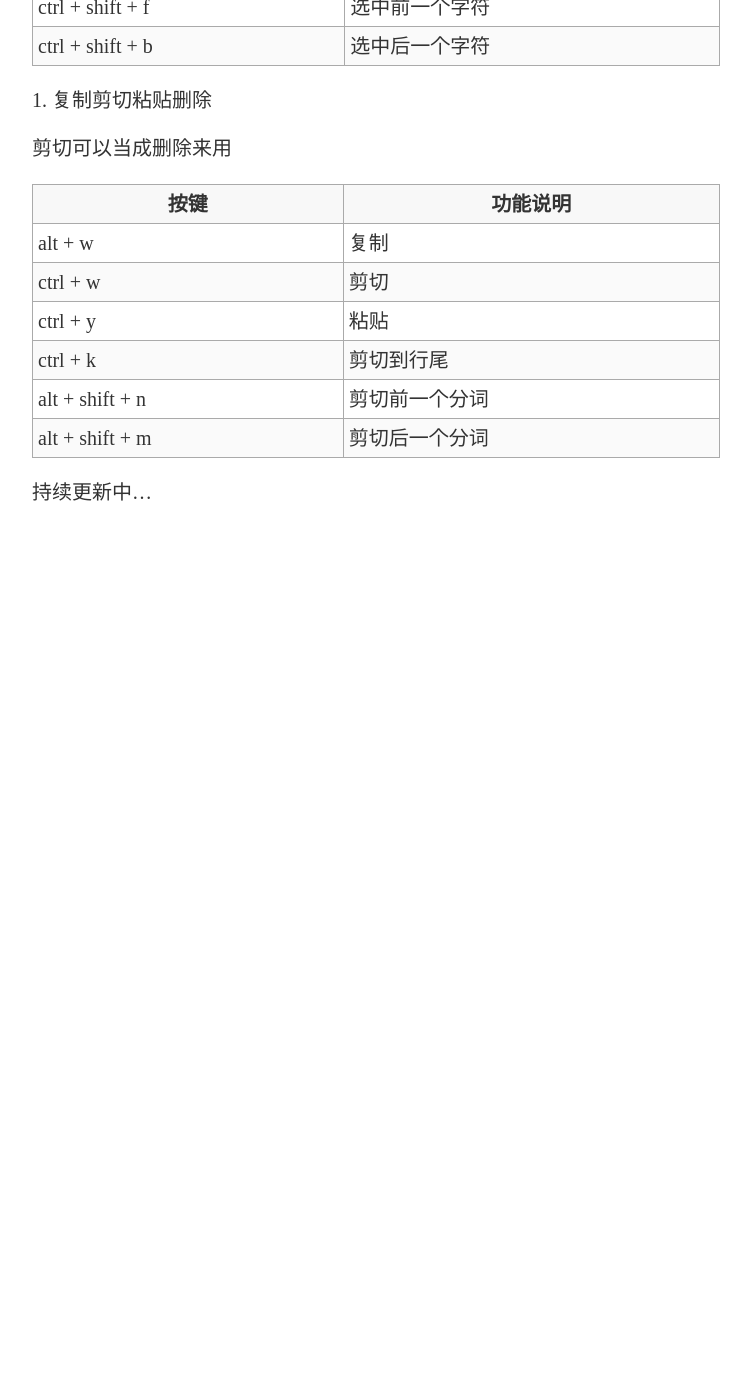
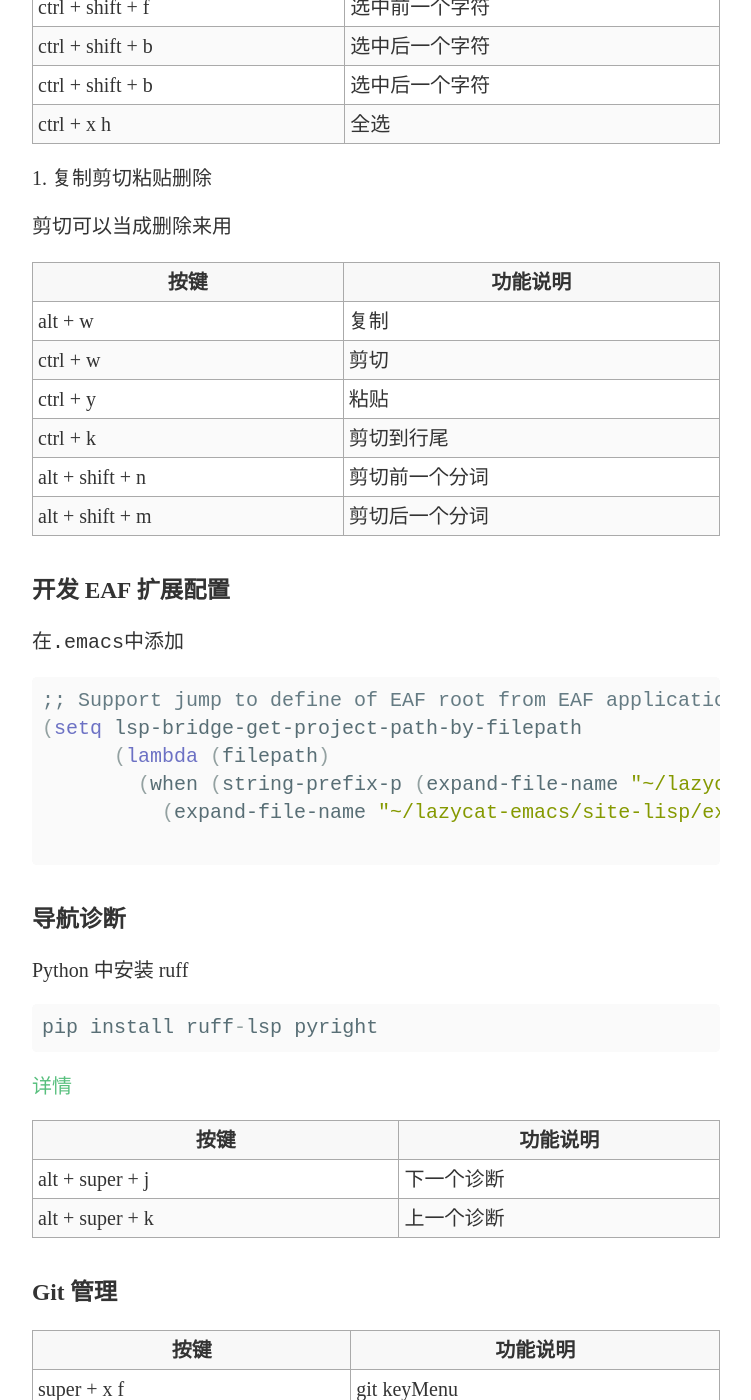
Before and after one commit to smallevilbeast/smallevilbeast.github.io, a Jekyll site: the page built from _posts/2023-06-12-lazycat-emacs.md, in a window 1280 px wide and 1400 px high, scrolled down 3765 px. Shown: the whole window, without its empty margins (264-1015 px from the left). Built offline with Jekyll 4.4.1, drawn with Linux system fonts in a browser that asks for light colours; some web fonts are replaced; before the commit the page ends 4351 px from its top, so only the background shows below that; some of the changed text lies outside the part shown.

Commit message:
update lazycat emacs

````diff
--- a/_posts/2023-06-12-lazycat-emacs.md
+++ b/_posts/2023-06-12-lazycat-emacs.md
@@ -115,6 +115,8 @@ cd lazycat-emacs/site-lisp/extensions/emacs-application-framework
 | ctrl + shift + e| 选中到行尾|
 | ctrl + shift + f| 选中前一个字符|
 | ctrl + shift + b| 选中后一个字符|
+| ctrl + shift + b| 选中后一个字符|
+| ctrl + x  h| 全选|
 
 3. 复制剪切粘贴删除
 
@@ -130,4 +132,76 @@ cd lazycat-emacs/site-lisp/extensions/emacs-application-framework
 | alt + shift + m | 剪切后一个分词|
 
 
-持续更新中...
+### 开发 EAF 扩展配置
+
+在`.emacs`中添加
+
+```lisp
+;; Support jump to define of EAF root from EAF application directory.
+(setq lsp-bridge-get-project-path-by-filepath
+      (lambda (filepath)
+        (when (string-prefix-p (expand-file-name "~/lazycat-emacs/site-lisp/extensions/emacs-application-framework/app") filepath)
+          (expand-file-name "~/lazycat-emacs/site-lisp/extensions/emacs-application-framework/"))))
+
+```
+
+
+### 导航诊断
+
+Python 中安装 ruff
+```python
+pip install ruff-lsp pyright
+```
+[详情](https://github.com/manateelazycat/lazycat-emacs/blob/master/site-lisp/config/init-key.el#L536)
+
+|  按键  |   功能说明 |
+|--------|-------------|
+| alt + super + j | 下一个诊断 |
+| alt + super + k | 上一个诊断 |
+
+
+### Git 管理
+
+|  按键  |   功能说明 |
+|--------|-------------|
+|super + x f |  git keyMenu |
+
+
+### Python 代码块
+
+|  按键  |   功能说明 |
+|--------|-------------|
+| ctrl + shift + y |  粘贴后简单的向右 |
+| ctrl + shift + j |  选中向左移动 |
+| ctrl + shift + k |  选中向右移动 |
+
+[矩形操作](https://github.com/manateelazycat/lazycat-emacs/blob/master/site-lisp/config/init-key.el#L194)
+
+|  按键  |   功能说明 |
+|--------|-------------|
+| super + shift + m |  开始矩形操作 |
+| super + shift + f |  选中空格 |
+| super + shift + i |  插入 |
+| super + shift + d |  删除 |
+
+### 音乐播放器
+
+|  按键  |   功能说明 |
+|--------|-------------|
+| super + 1 |  全局随机播放 |
+| super + 2 |  全局暂停/继续播放 |
+| super + 3 |  唤出播放器 |
+
+
+### [代码阅读模式] (https://github.com/manateelazycat/lazycat-emacs/blob/master/site-lisp/config/init-easy-nav.el#L94C1-L94C1)
+
+|  按键  |   功能说明 |
+|--------|-------------|
+| ctrl + super + l |  进入代码阅读模式 |
+| q |  退出 |
+
+### markdown 预览
+
+|  按键  |   功能说明 |
+|--------|-------------|
+| ctrl + c  ctrl + c |  在 md 文件中直接打开预览 |
````
Also changed, not shown: other parts of _posts/2023-06-12-lazycat-emacs.md (+1 -1 lines).
